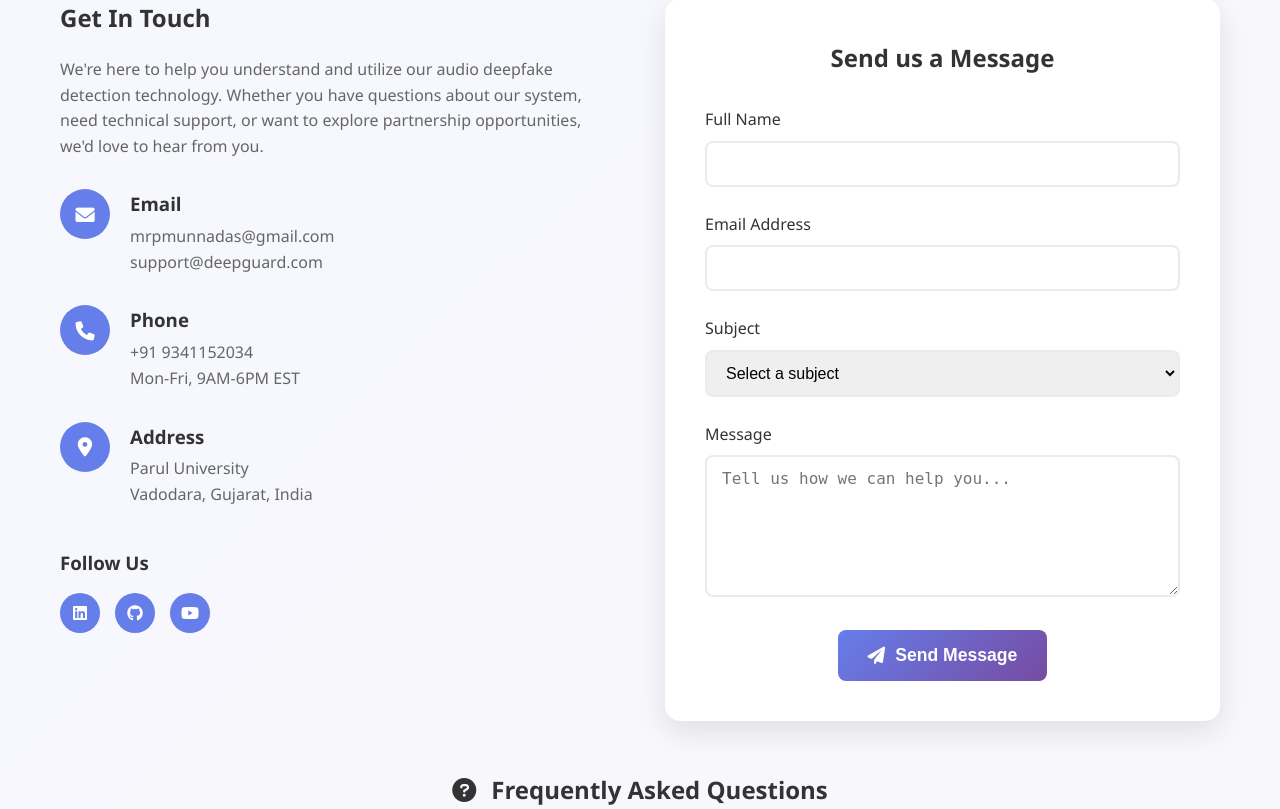
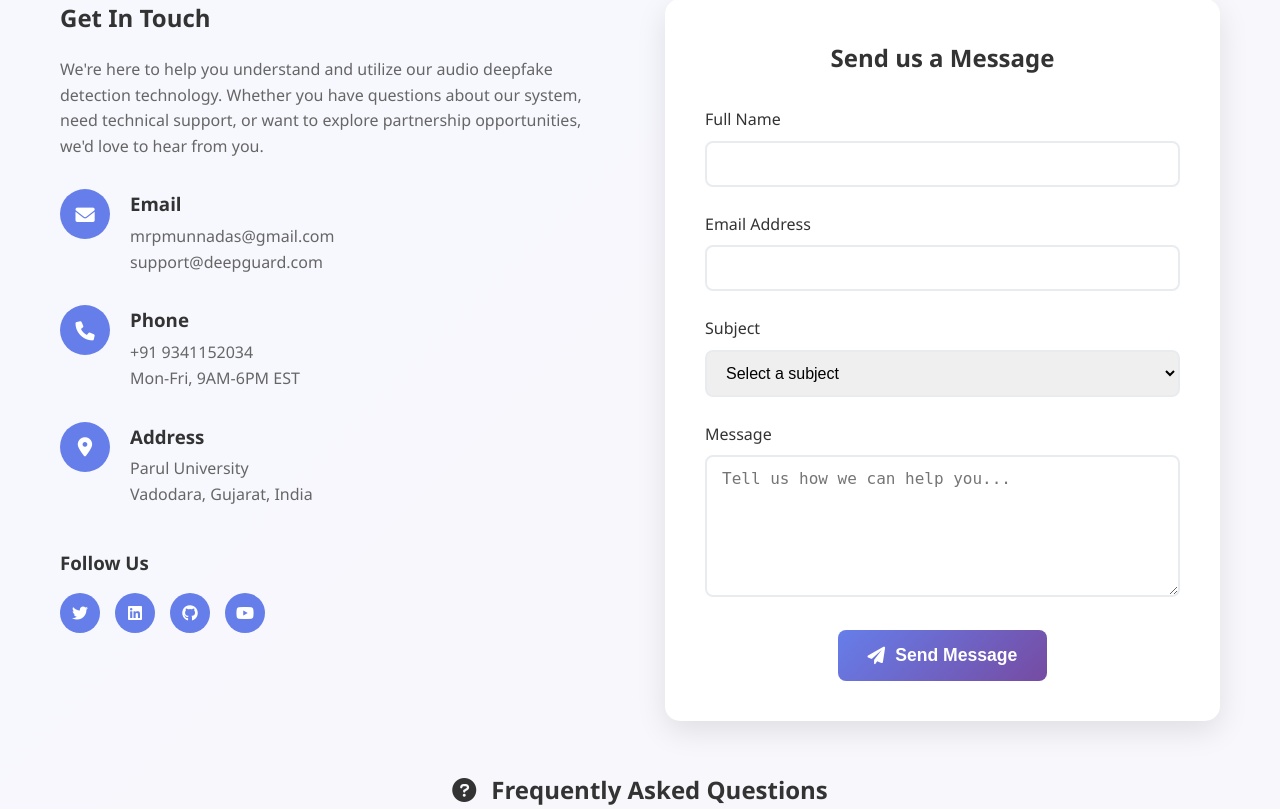
Before and after one commit to aryanshrivastava3138/Audio-Deepfake-Detection, a Flask app: page /contact in a window 1280 px wide. Shown: the part 409-1218 px from the top of the page. Run offline with Flask 3, Linux system fonts and the light colour scheme.

Commit message:
fixed: Readme file

```diff
--- a/templates/contact.html
+++ b/templates/contact.html
@@ -55,9 +55,9 @@
                 <div class="social-links">
                     <h3>Follow Us</h3>
                     <div class="social-icons">
-
+                        <a href="#" class="social-link"><i class="fab fa-twitter"></i></a>
                         <a href="#" class="social-link"><i class="fab fa-linkedin"></i></a>
-                        <a href="#" class="social-link"><i class="fab fa-github"></i></a>
+                        <a href="https://www.instagram.com/dasmrpmunna/" class="social-link"><i class="fab fa-github"></i></a>
                         <a href="#" class="social-link"><i class="fab fa-youtube"></i></a>
                     </div>
                 </div>
```
Also changed, not shown: README.md.
